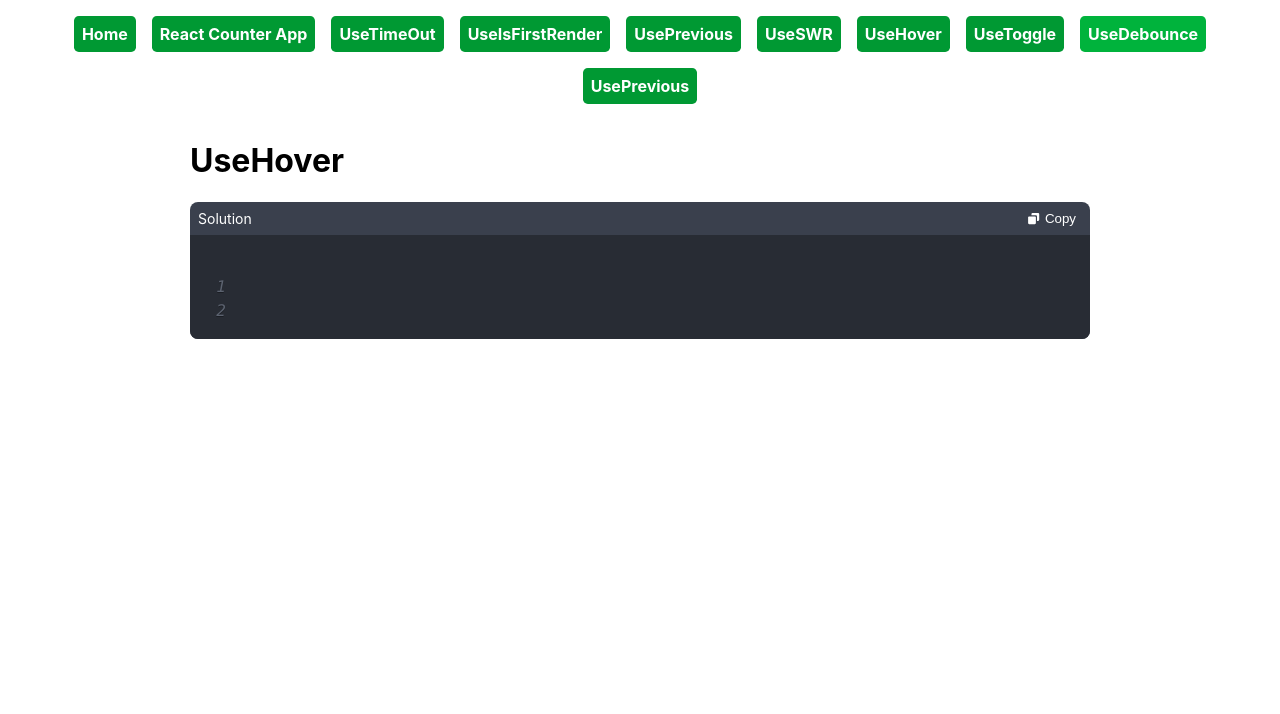
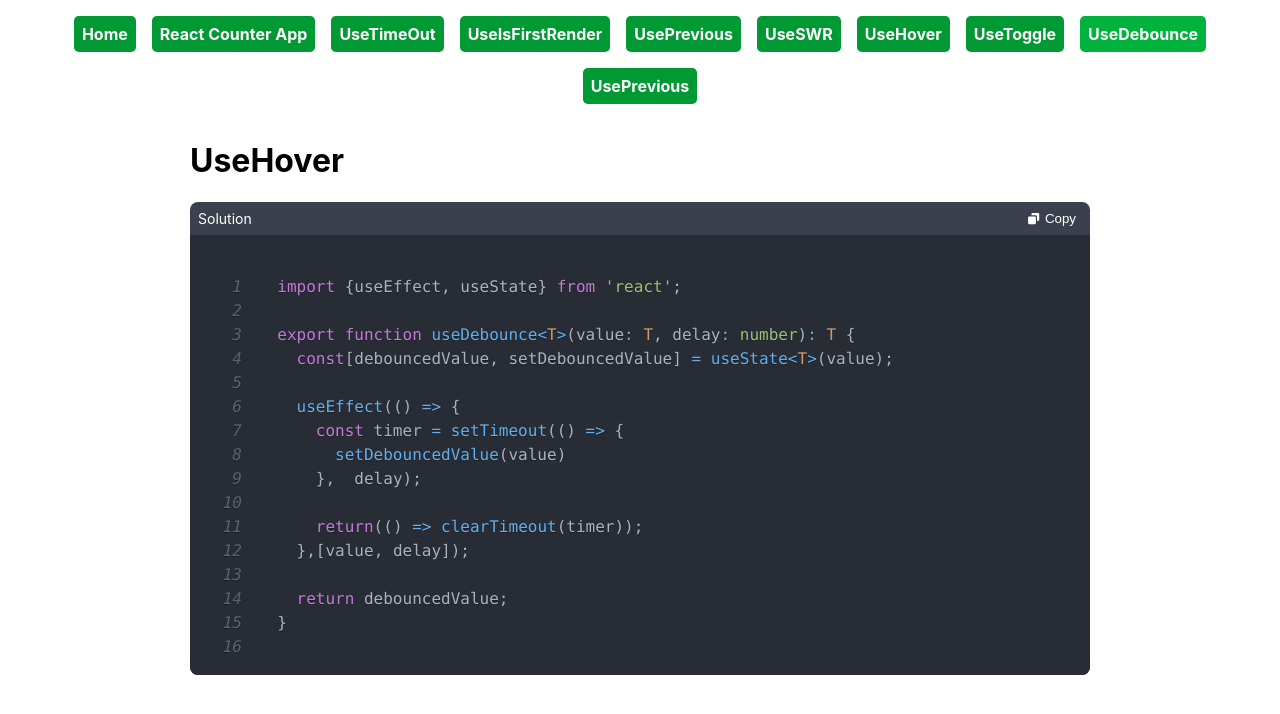
Before and after one commit to raymondpoon95/big-frontend-dev, a React (Create React App) app: page /useDebounce in a window 1280 px wide. Shown: the top 714 px of the page. Built offline with nearby package versions, Linux system fonts and the light colour scheme.

Commit message:
useDebounce solution

```diff
--- a/src/components/UseDebounce/UseDebounce.tsx
+++ b/src/components/UseDebounce/UseDebounce.tsx
@@ -1,8 +1,21 @@
-import React from "react";
 import CodeDisplay from "../CodeDisplay/CodeDisplay";
 
 const useDebounceCodeString = `
+  import {useEffect, useState} from 'react';
 
+  export function useDebounce<T>(value: T, delay: number): T {
+    const[debouncedValue, setDebouncedValue] = useState<T>(value);
+
+    useEffect(() => {
+      const timer = setTimeout(() => {
+        setDebouncedValue(value)
+      },  delay);
+
+      return(() => clearTimeout(timer));
+    },[value, delay]);
+
+    return debouncedValue;
+  }
 `;
 
 const UseDebounce = () => {
```
